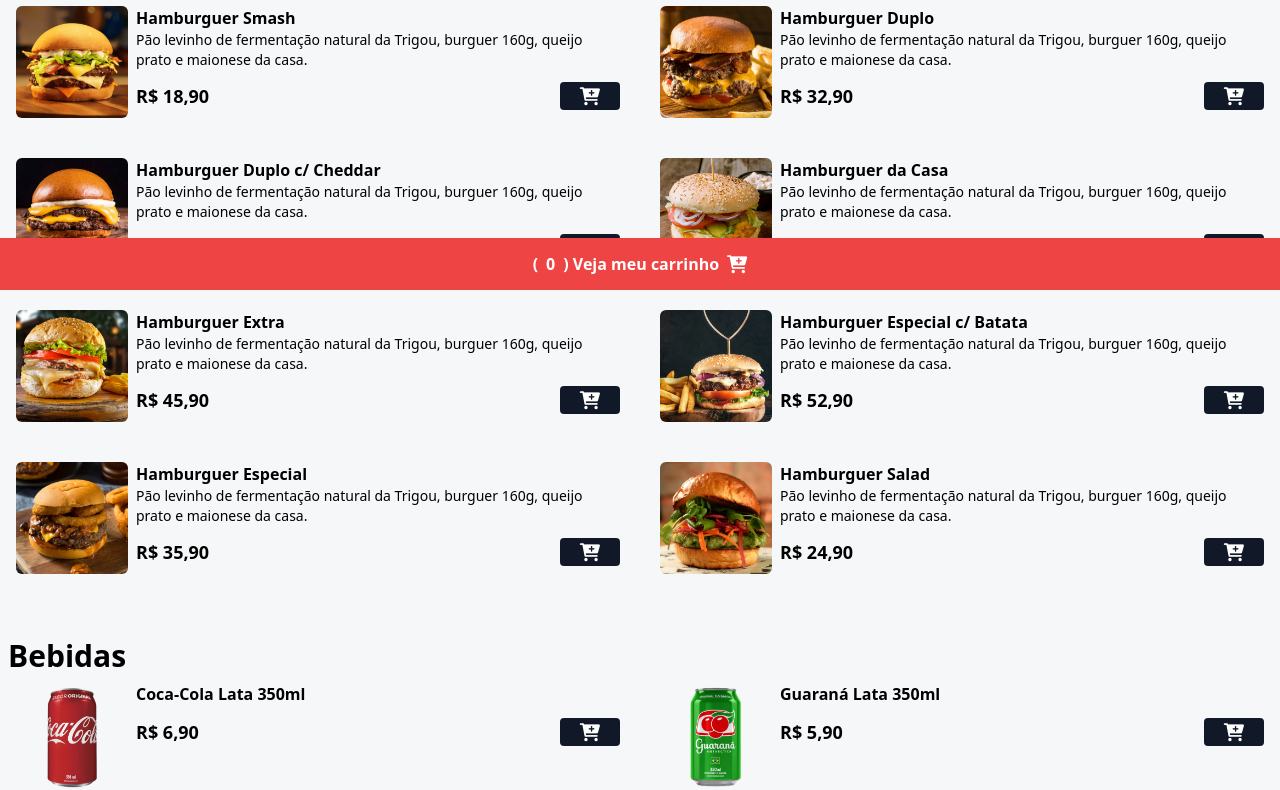
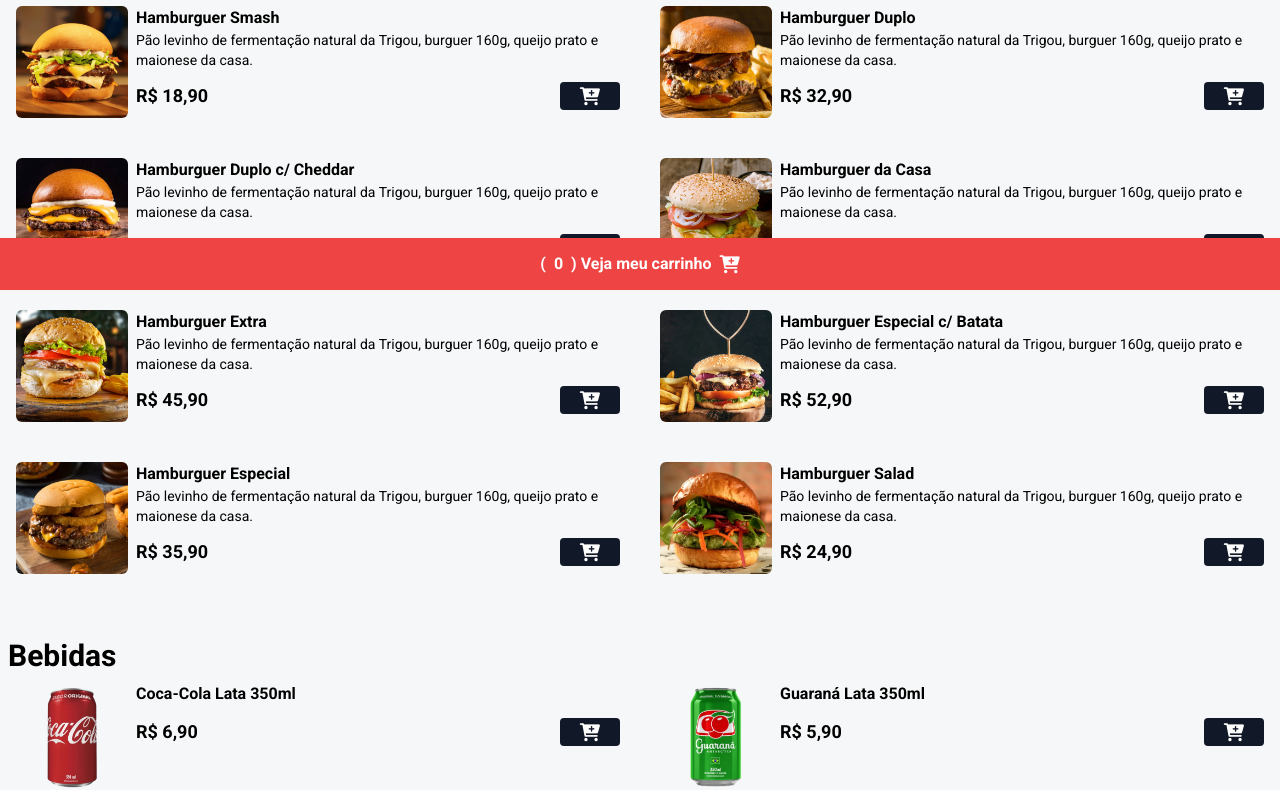
Before and after one commit to germeson-martins/dev-burguer, a website: page index.html in a window 1280 px wide. Shown: the part 510-1300 px from the top of the page. Drawn offline with Linux system fonts and the light colour scheme.

Commit message:
Font family

```diff
--- a/index.html
+++ b/index.html
@@ -3,6 +3,9 @@
 <head>
     <meta charset="UTF-8">
     <meta name="viewport" content="width=device-width, initial-scale=1.0">
+    <link rel="preconnect" href="https://fonts.googleapis.com">
+    <link rel="preconnect" href="https://fonts.gstatic.com" crossorigin>
+    <link href="https://fonts.googleapis.com/css2?family=Roboto:ital,wght@0,100..900;1,100..900&display=swap" rel="stylesheet">
     <link rel="stylesheet" href="https://cdnjs.cloudflare.com/ajax/libs/font-awesome/6.0.0-beta3/css/all.min.css" integrity="sha512-Fo3rlrZj/k7ujTnHg4CGR2D7kSs0v4LLanw2qksYuRlEzO+tcaEPQogQ0KaoGN26/zrn20ImR1DfuLWnOo7aBA==" crossorigin="anonymous" referrerpolicy="no-referrer" />
     <link rel="stylesheet" href="./styles/output.css"/>
     <title>Dev Burguer - A melhor hamburgueria dev</title>
--- a/tailwind.config.js
+++ b/tailwind.config.js
@@ -2,6 +2,9 @@
 module.exports = {
   content: ["./**/*.{html,js}"],
   theme: {
+    fontFamily: {
+      'sans': ['Roboto', 'sans-serif']
+    },
     extend: {
       backgroundImage:{
         "home": "url('../assets/bg.png')"
```
Also changed, not shown: styles/output.css.
